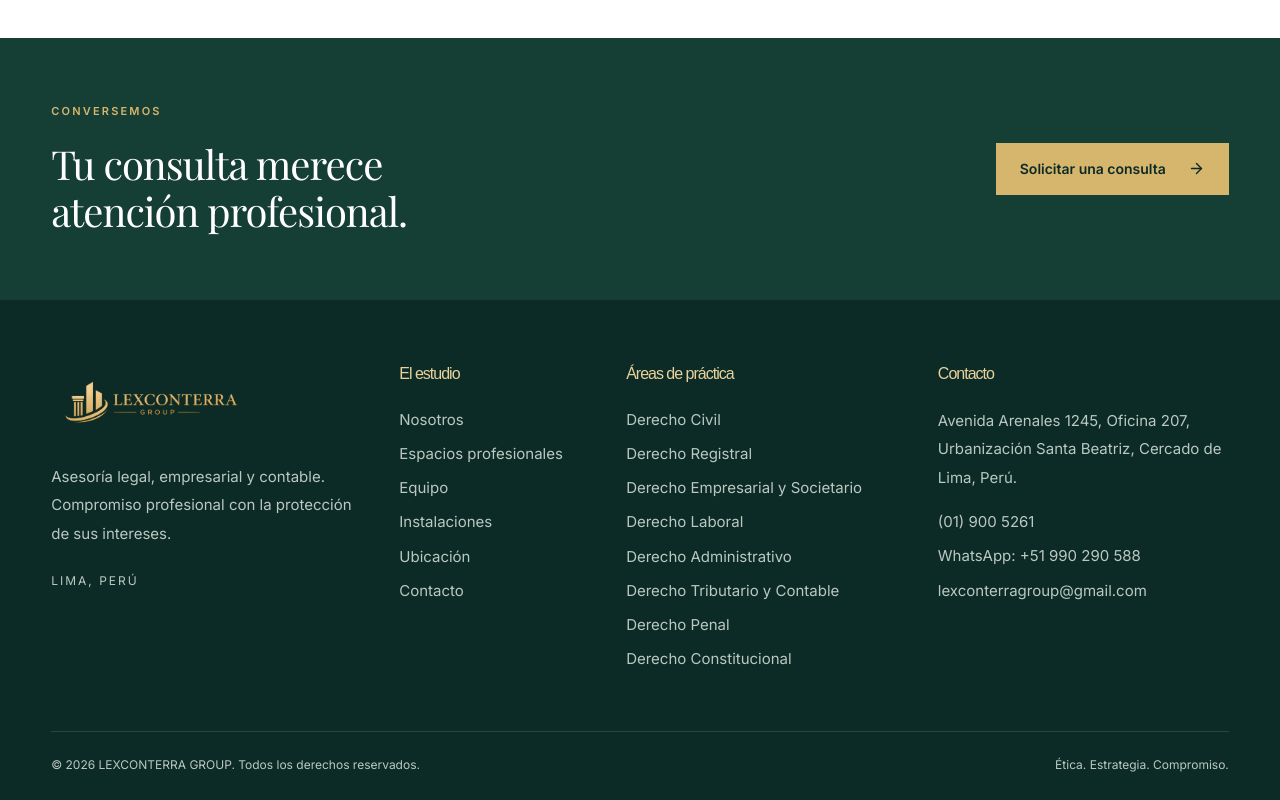
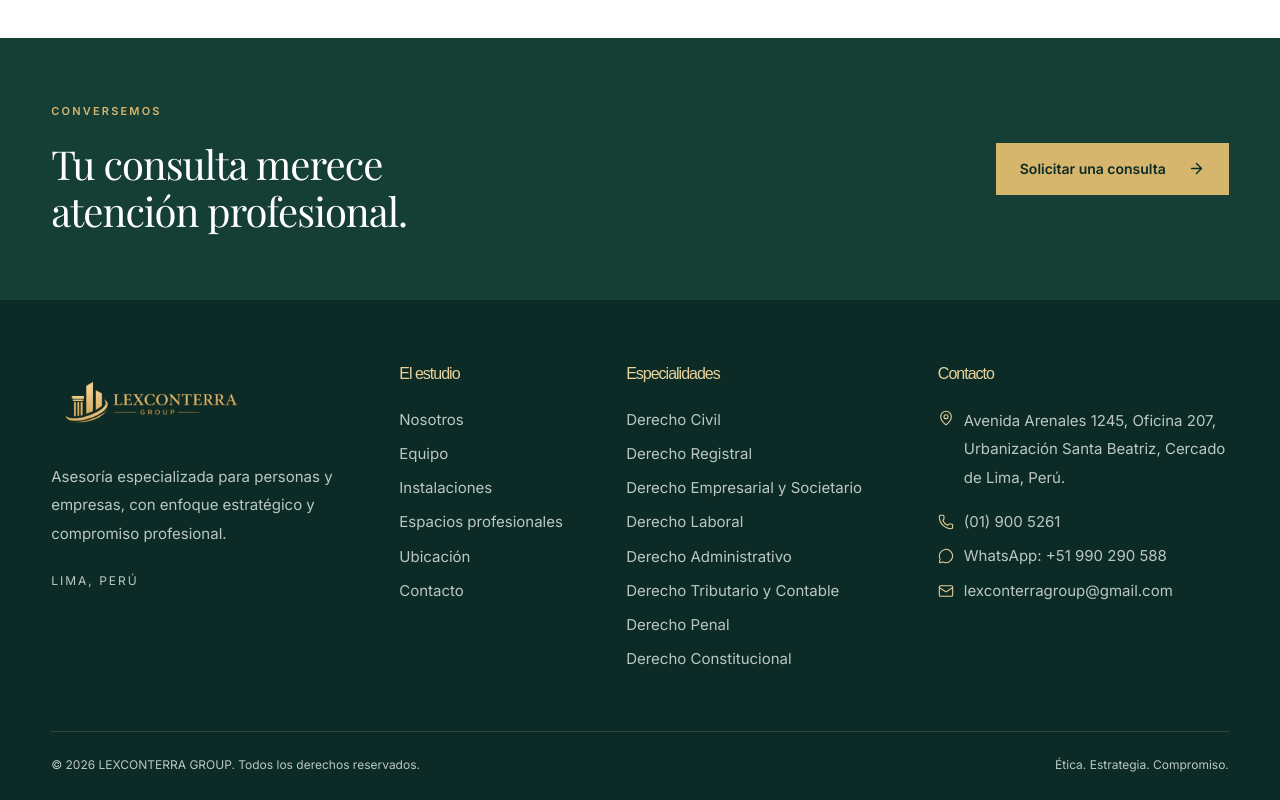
Before and after one commit to davidangelesm/Lexconterra_web, a Next.js app: page / in a window 1280 px wide. Shown: the part 3449-4249 px from the top of the page. Built offline with nearby package versions, Linux system fonts and the light colour scheme.

Commit message:
Correciones texto 1

```diff
--- a/app/globals.css
+++ b/app/globals.css
@@ -586,6 +586,21 @@ button {
 }
 .footer .email {
   overflow-wrap: anywhere;
+}
+.footer .footer-grid .footer-contact .footer-contact-item {
+  display: flex;
+  align-items: flex-start;
+  gap: 10px;
+}
+.footer .footer-grid .footer-contact a.footer-contact-item {
+  align-items: center;
+}
+.footer .footer-grid .footer-contact .footer-contact-item svg {
+  flex-shrink: 0;
+  color: #e8d29c;
+}
+.footer .footer-grid .footer-contact p.footer-contact-item svg {
+  margin-top: 3px;
 }
 .footer-bottom {
   margin-top: 50px;
--- a/app/layout.tsx
+++ b/app/layout.tsx
@@ -19,7 +19,7 @@ export default function RootLayout({
   children: React.ReactNode;
 }) {
   return (
-    <html lang="es-PE">
+    <html lang="es-PE" suppressHydrationWarning>
       <body>
         <a className="skip-link" href="#contenido">
           Saltar al contenido
--- a/components/Footer.tsx
+++ b/components/Footer.tsx
@@ -1,4 +1,5 @@
 import Link from "next/link";
+import { MapPin, Phone, MessageCircle, Mail } from "lucide-react";
 import { Brand } from "./ui";
 import { navigation, practices, site, whatsappUrl } from "@/data/site";
 export function Footer() {
@@ -10,15 +11,14 @@ export function Footer() {
             <Brand />
           </Link>
           <p>
-            Asesoría legal, empresarial y contable. Compromiso profesional con
-            la protección de sus intereses.
+            Asesoría especializada para personas y empresas, con enfoque estratégico y compromiso profesional.
           </p>
           <span className="footer-location">LIMA, PERÚ</span>
         </div>
         <div>
           <h2>El estudio</h2>
-          {navigation
-            .filter((_, i) => ![0, 2].includes(i))
+          {[1, 4, 5, 3, 6, 7]
+            .map((i) => navigation[i])
             .map(([label, href]) => (
               <Link key={href} href={href}>
                 {label}
@@ -26,20 +26,30 @@ export function Footer() {
             ))}
         </div>
         <div>
-          <h2>Áreas de práctica</h2>
+          <h2>Especialidades</h2>
           {practices.map((p) => (
             <Link key={p.slug} href="/areas-de-practica">
               {p.title}
             </Link>
           ))}
         </div>
-        <div>
+        <div className="footer-contact">
           <h2>Contacto</h2>
-          <p>{site.address}</p>
-          <a href="tel:+5119005261">{site.phone}</a>
-          <a href={whatsappUrl()}>WhatsApp: {site.whatsapp}</a>
-          <a className="email" href={`mailto:${site.email}`}>
-            {site.email}
+          <p className="footer-contact-item">
+            <MapPin size={16} strokeWidth={1.6} aria-hidden="true" />
+            <span>{site.address}</span>
+          </p>
+          <a className="footer-contact-item" href="tel:+5119005261">
+            <Phone size={16} strokeWidth={1.6} aria-hidden="true" />
+            <span>{site.phone}</span>
+          </a>
+          <a className="footer-contact-item" href={whatsappUrl()}>
+            <MessageCircle size={16} strokeWidth={1.6} aria-hidden="true" />
+            <span>WhatsApp: {site.whatsapp}</span>
+          </a>
+          <a className="footer-contact-item email" href={`mailto:${site.email}`}>
+            <Mail size={16} strokeWidth={1.6} aria-hidden="true" />
+            <span>{site.email}</span>
           </a>
         </div>
       </div>
```
